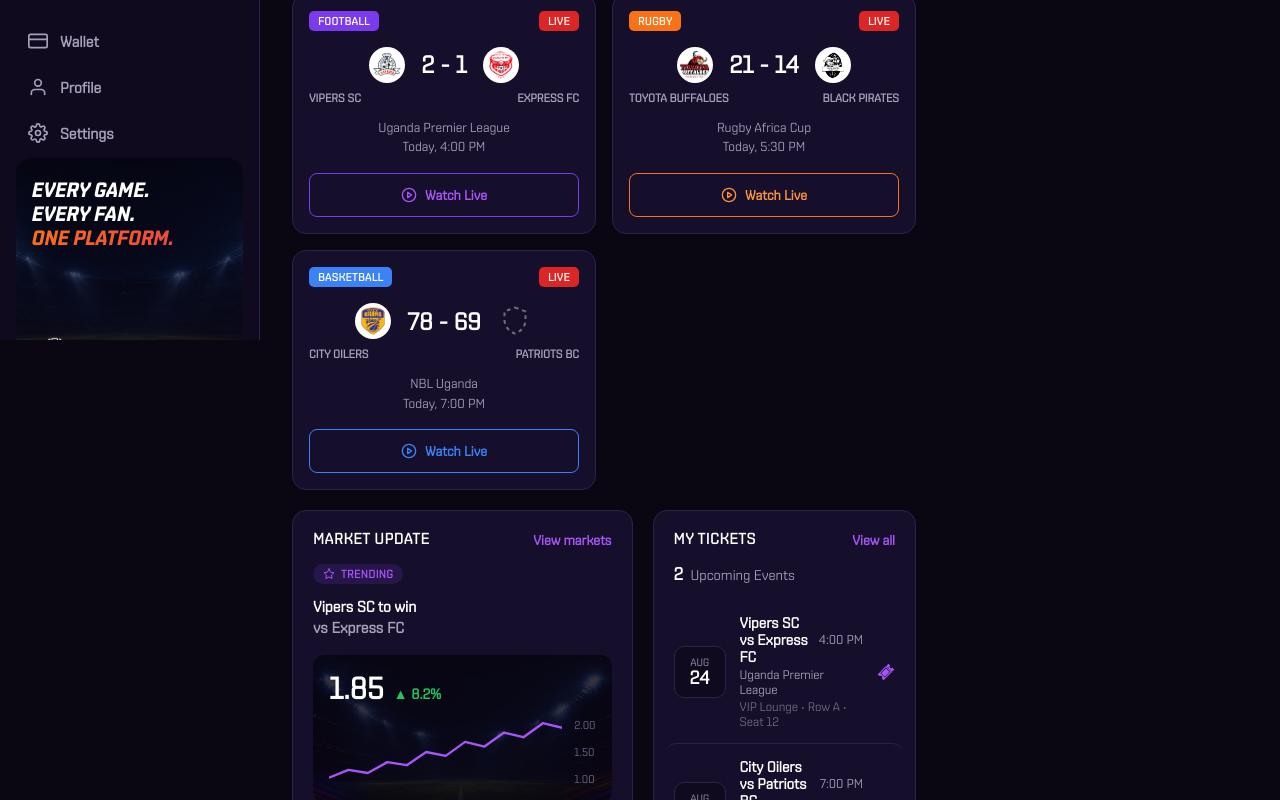
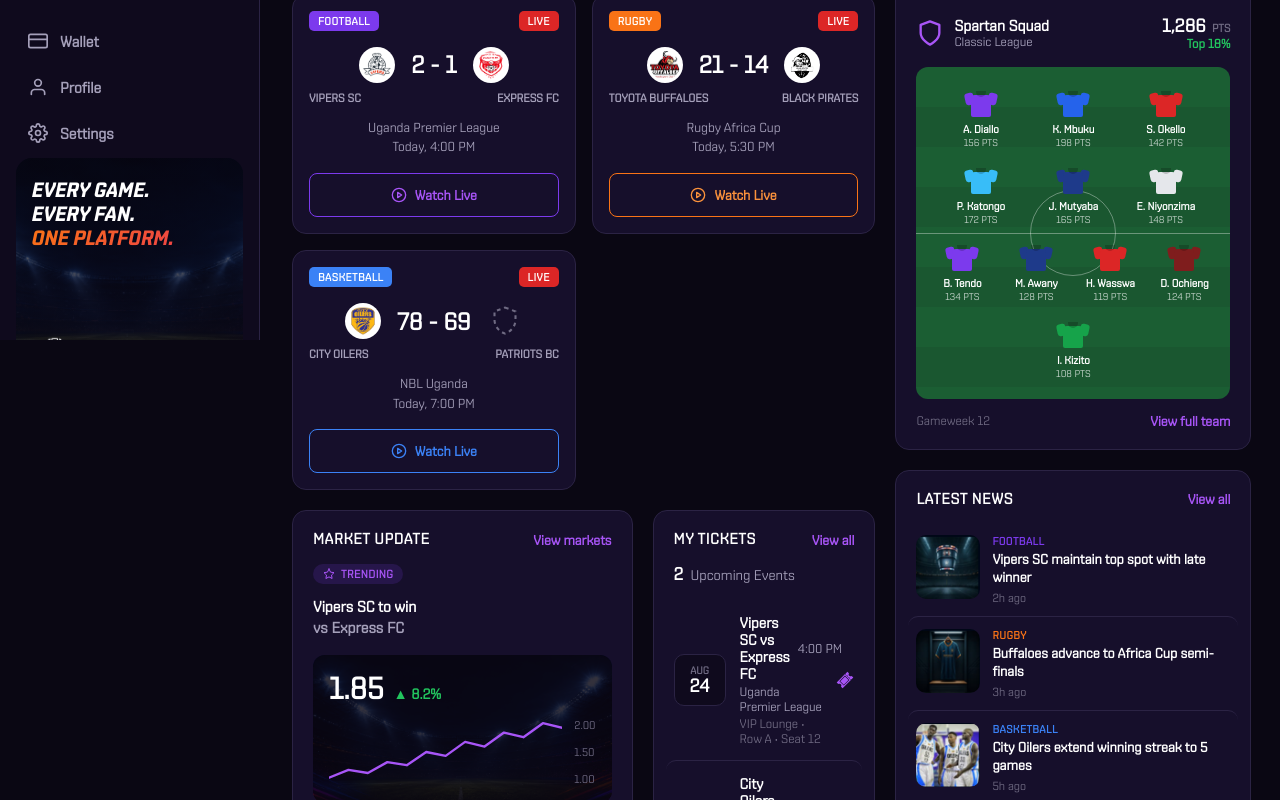
Before and after one commit to LEAGUE-OS-NEW/leagueos_frontend, a React (Vite) app: page /dashboard in a window 1280 px wide. Shown: the part 460-1260 px from the top of the page. Built offline with nearby package versions, Linux system fonts and the light colour scheme.

Commit message:
feat: build My Fantasy Team and Latest News sections, complete dashboard layout

```diff
--- a/src/pages/fan/FanDashboard.tsx
+++ b/src/pages/fan/FanDashboard.tsx
@@ -4,6 +4,8 @@ import WelcomeStats from './sections/WelcomeStats';
 import UpcomingFixtures from './sections/UpcomingFixtures';
 import MarketUpdate from './sections/MarketUpdate';
 import MyTickets from './sections/MyTickets';
+import MyFantasyTeam from './sections/MyFantasyTeam';
+import LatestNews from './sections/LatestNews';
 import './FanDashboard.css';
 
 function FanDashboard() {
@@ -22,6 +24,10 @@ function FanDashboard() {
                 <MyTickets />
               </div>
             </div>
+            <div className="dashboard-column">
+              <MyFantasyTeam />
+              <LatestNews />
+            </div>
           </div>
         </div>
       </div>
--- /dev/null
+++ b/src/pages/fan/sections/LatestNews.css
@@ -0,0 +1,78 @@
+.news-list {
+  display: flex;
+  flex-direction: column;
+}
+
+.news-item {
+  display: flex;
+  gap: 12px;
+  padding: 12px 8px;
+  margin: 0 -8px;
+  border-radius: 10px;
+  text-decoration: none;
+  color: inherit;
+  cursor: pointer;
+  transition: background-color 0.2s ease;
+}
+
+.news-item:not(:first-child) {
+  border-top: 1px solid var(--color-border);
+}
+
+.news-item:hover {
+  background-color: var(--color-card-hover);
+}
+
+.news-item-image {
+  flex-shrink: 0;
+  width: 64px;
+  height: 64px;
+  border-radius: 10px;
+  object-fit: cover;
+}
+
+.news-item-body {
+  flex: 1;
+  min-width: 0;
+  display: flex;
+  flex-direction: column;
+  gap: 4px;
+}
+
+.news-item-category {
+  font-size: 0.68rem;
+  font-weight: 700;
+  text-transform: uppercase;
+  letter-spacing: 0.04em;
+}
+
+.news-item-category--football {
+  color: var(--color-sport-football);
+}
+
+.news-item-category--rugby {
+  color: var(--color-sport-rugby);
+}
+
+.news-item-category--basketball {
+  color: var(--color-sport-basketball);
+}
+
+.news-item-headline {
+  margin: 0;
+  font-size: 0.86rem;
+  font-weight: 700;
+  line-height: 1.3;
+  color: var(--color-text-primary);
+}
+
+.news-item-time {
+  font-size: 0.74rem;
+  color: var(--color-text-muted);
+}
+
+@media (prefers-reduced-motion: reduce) {
+  .news-item {
+    transition: none;
+  }
+}
--- /dev/null
+++ b/src/pages/fan/sections/LatestNews.tsx
@@ -0,0 +1,62 @@
+import { Link } from 'react-router-dom';
+import './LatestNews.css';
+
+type NewsItem = {
+  category: 'football' | 'rugby' | 'basketball';
+  categoryLabel: string;
+  headline: string;
+  timeAgo: string;
+  image: string;
+};
+
+const NEWS_ITEMS: NewsItem[] = [
+  {
+    category: 'football',
+    categoryLabel: 'Football',
+    headline: 'Vipers SC maintain top spot with late winner',
+    timeAgo: '2h ago',
+    image: '/news/league-announcement.png',
+  },
+  {
+    category: 'rugby',
+    categoryLabel: 'Rugby',
+    headline: 'Buffaloes advance to Africa Cup semi-finals',
+    timeAgo: '3h ago',
+    image: '/news/super-cup.png',
+  },
+  {
+    category: 'basketball',
+    categoryLabel: 'Basketball',
+    headline: 'City Oilers extend winning streak to 5 games',
+    timeAgo: '5h ago',
+    image: '/news/oilers-preview.png',
+  },
+];
+
+function LatestNews() {
+  return (
+    <div className="latest-news dashboard-card">
+      <div className="dashboard-card-heading-row">
+        <h2 className="dashboard-card-heading">Latest News</h2>
+        <Link to="/news" className="dashboard-card-link">
+          View all
+        </Link>
+      </div>
+
+      <div className="news-list">
+        {NEWS_ITEMS.map((item) => (
+          <Link to="/news" className="news-item" key={item.headline}>
+            <img src={item.image} alt="" className="news-item-image" />
+            <div className="news-item-body">
+              <span className={`news-item-category news-item-category--${item.category}`}>{item.categoryLabel}</span>
+              <p className="news-item-headline">{item.headline}</p>
+              <span className="news-item-time">{item.timeAgo}</span>
+            </div>
+          </Link>
+        ))}
+      </div>
+    </div>
+  );
+}
+
+export default LatestNews;
--- /dev/null
+++ b/src/pages/fan/sections/MyFantasyTeam.css
@@ -0,0 +1,187 @@
+.fantasy-header {
+  display: flex;
+  align-items: center;
+  justify-content: space-between;
+  gap: 12px;
+  margin-bottom: 16px;
+}
+
+.fantasy-header-team {
+  display: flex;
+  align-items: center;
+  gap: 10px;
+}
+
+.fantasy-shield-icon {
+  width: 28px;
+  height: 28px;
+  color: var(--color-primary-light);
+  flex-shrink: 0;
+}
+
+.fantasy-team-name {
+  margin: 0;
+  font-size: 0.95rem;
+  font-weight: 700;
+  color: var(--color-text-primary);
+}
+
+.fantasy-team-league {
+  margin: 0;
+  font-size: 0.78rem;
+  color: var(--color-text-secondary);
+}
+
+.fantasy-header-points {
+  text-align: right;
+}
+
+.fantasy-points-value {
+  margin: 0;
+  font-size: 1.15rem;
+  font-weight: 800;
+  color: var(--color-text-primary);
+}
+
+.fantasy-points-value span {
+  margin-left: 2px;
+  font-size: 0.7rem;
+  font-weight: 700;
+  color: var(--color-text-muted);
+}
+
+.fantasy-points-rank {
+  margin: 0;
+  font-size: 0.78rem;
+  font-weight: 700;
+  color: var(--color-open);
+}
+
+.fantasy-pitch {
+  position: relative;
+  overflow: hidden;
+  border-radius: 12px;
+  min-height: 300px;
+  padding: 20px 12px;
+  display: flex;
+  flex-direction: column;
+  justify-content: space-between;
+  gap: 16px;
+  background: repeating-linear-gradient(180deg, #1b5e33 0px, #1b5e33 40px, #1a5730 40px, #1a5730 80px);
+}
+
+.fantasy-pitch::before {
+  content: '';
+  position: absolute;
+  top: 50%;
+  left: 50%;
+  width: 84px;
+  height: 84px;
+  border: 1px solid rgba(255, 255, 255, 0.35);
+  border-radius: 50%;
+  transform: translate(-50%, -50%);
+  pointer-events: none;
+}
+
+.fantasy-pitch::after {
+  content: '';
+  position: absolute;
+  top: 50%;
+  left: 0;
+  right: 0;
+  height: 1px;
+  background: rgba(255, 255, 255, 0.35);
+  pointer-events: none;
+}
+
+.fantasy-pitch-row {
+  position: relative;
+  z-index: 1;
+  display: flex;
+  justify-content: space-evenly;
+  align-items: flex-start;
+  gap: 6px;
+}
+
+.fantasy-player {
+  display: flex;
+  flex-direction: column;
+  align-items: center;
+  gap: 2px;
+  width: 68px;
+}
+
+.jersey {
+  position: relative;
+  display: block;
+  width: 32px;
+  height: 30px;
+  margin-bottom: 4px;
+}
+
+.jersey-body {
+  position: absolute;
+  left: 6px;
+  right: 6px;
+  top: 8px;
+  bottom: 0;
+  border-radius: 4px 4px 2px 2px;
+}
+
+.jersey-sleeve {
+  position: absolute;
+  top: 6px;
+  width: 9px;
+  height: 12px;
+  border-radius: 3px;
+}
+
+.jersey-sleeve-left {
+  left: 0;
+  transform: rotate(-12deg);
+}
+
+.jersey-sleeve-right {
+  right: 0;
+  transform: rotate(12deg);
+}
+
+.jersey-collar {
+  position: absolute;
+  top: 4px;
+  left: 50%;
+  width: 10px;
+  height: 6px;
+  transform: translateX(-50%);
+  border-radius: 0 0 6px 6px;
+  background-color: rgba(0, 0, 0, 0.2);
+}
+
+.fantasy-player-name {
+  max-width: 100%;
+  overflow: hidden;
+  white-space: nowrap;
+  text-overflow: ellipsis;
+  font-size: 0.68rem;
+  font-weight: 700;
+  color: #ffffff;
+  text-align: center;
+}
+
+.fantasy-player-points {
+  font-size: 0.62rem;
+  color: rgba(255, 255, 255, 0.75);
+}
+
+.fantasy-footer {
+  display: flex;
+  align-items: center;
+  justify-content: space-between;
+  gap: 12px;
+  margin-top: 14px;
+}
+
+.fantasy-gameweek {
+  font-size: 0.78rem;
+  color: var(--color-text-muted);
+}
--- /dev/null
+++ b/src/pages/fan/sections/MyFantasyTeam.tsx
@@ -0,0 +1,92 @@
+import { Link } from 'react-router-dom';
+import { FiShield } from 'react-icons/fi';
+import './MyFantasyTeam.css';
+
+type Player = {
+  name: string;
+  points: number;
+  jerseyColor: string;
+};
+
+const FORMATION: Player[][] = [
+  [
+    { name: 'A. Diallo', points: 156, jerseyColor: '#7c3aed' },
+    { name: 'K. Mbuku', points: 198, jerseyColor: '#2563eb' },
+    { name: 'S. Okello', points: 142, jerseyColor: '#dc2626' },
+  ],
+  [
+    { name: 'P. Katongo', points: 172, jerseyColor: '#38bdf8' },
+    { name: 'J. Mutyaba', points: 165, jerseyColor: '#1e3a8a' },
+    { name: 'E. Niyonzima', points: 148, jerseyColor: '#e5e7eb' },
+  ],
+  [
+    { name: 'B. Tendo', points: 134, jerseyColor: '#7c3aed' },
+    { name: 'M. Awany', points: 128, jerseyColor: '#1e3a8a' },
+    { name: 'H. Wasswa', points: 119, jerseyColor: '#dc2626' },
+    { name: 'D. Ochieng', points: 124, jerseyColor: '#7f1d1d' },
+  ],
+  [{ name: 'I. Kizito', points: 108, jerseyColor: '#16a34a' }],
+];
+
+function Jersey({ color }: { color: string }) {
+  return (
+    <span className="jersey" aria-hidden="true">
+      <span className="jersey-sleeve jersey-sleeve-left" style={{ backgroundColor: color }} />
+      <span className="jersey-sleeve jersey-sleeve-right" style={{ backgroundColor: color }} />
+      <span className="jersey-body" style={{ backgroundColor: color }} />
+      <span className="jersey-collar" />
+    </span>
+  );
+}
+
+function MyFantasyTeam() {
+  return (
+    <div className="my-fantasy-team dashboard-card">
+      <div className="dashboard-card-heading-row">
+        <h2 className="dashboard-card-heading">My Fantasy Team</h2>
+        <Link to="/fantasy" className="dashboard-card-link">
+          View team
+        </Link>
+      </div>
+
+      <div className="fantasy-header">
+        <div className="fantasy-header-team">
+          <FiShield className="fantasy-shield-icon" />
+          <div>
+            <p className="fantasy-team-name">Spartan Squad</p>
+            <p className="fantasy-team-league">Classic League</p>
+          </div>
+        </div>
+        <div className="fantasy-header-points">
+          <p className="fantasy-points-value">
+            1,286 <span>PTS</span>
+          </p>
+          <p className="fantasy-points-rank">Top 18%</p>
+        </div>
+      </div>
+
+      <div className="fantasy-pitch">
+        {FORMATION.map((row, index) => (
+          <div className="fantasy-pitch-row" key={index}>
+            {row.map((player) => (
+              <div className="fantasy-player" key={player.name}>
+                <Jersey color={player.jerseyColor} />
+                <span className="fantasy-player-name">{player.name}</span>
+                <span className="fantasy-player-points">{player.points} PTS</span>
+              </div>
+            ))}
+          </div>
+        ))}
+      </div>
+
+      <div className="fantasy-footer">
+        <span className="fantasy-gameweek">Gameweek 12</span>
+        <Link to="/fantasy" className="dashboard-card-link">
+          View full team
+        </Link>
+      </div>
+    </div>
+  );
+}
+
+export default MyFantasyTeam;
```
